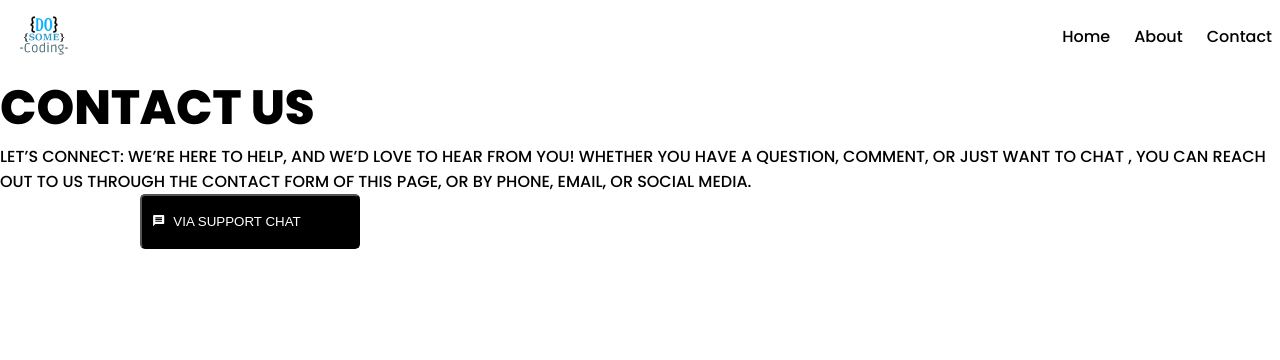
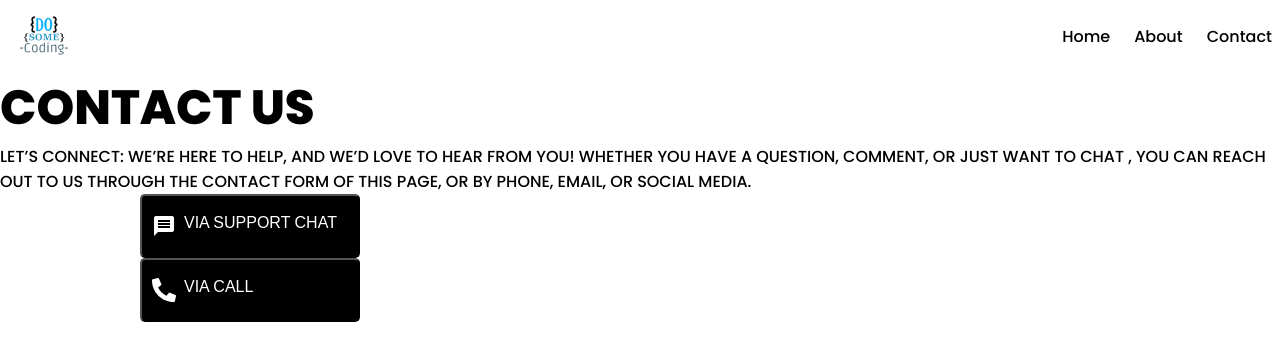
Before and after one commit to Ukashashere/ContactUS-page, a React (Vite) app in the folder contact-page/: page / in a window 1280 px wide. Shown: the top 360 px of the page. Built offline with nearby package versions, Linux system fonts and the light colour scheme.

Commit message:
commit 7

```diff
--- a/contact-page/src/components/Button/Button.jsx
+++ b/contact-page/src/components/Button/Button.jsx
@@ -1,11 +1,11 @@
 import styles from './Button.module.css'
 import { MdMessage } from "react-icons/md";
 
-const Button = () => {
+const Button = (props) => {
   return (
     <button className={styles.primary_btn}>
-        <MdMessage />
-        VIA SUPPORT CHAT
+      {props.icon}
+      {props.text}
     </button>
   );
 };
--- a/contact-page/src/components/Button/Button.module.css
+++ b/contact-page/src/components/Button/Button.module.css
@@ -7,5 +7,6 @@
     display: flex;
     align-items: centre; /*to fix items at the centre*/
     gap: 8px; /*gap between elements*/
-    justify-content: centre; /*fix items at centre forcefully*/
+    font-size: 16px;
+    justify-content: centre;
 }
--- a/contact-page/src/components/ContactForm/ContactForm.jsx
+++ b/contact-page/src/components/ContactForm/ContactForm.jsx
@@ -1,16 +1,18 @@
 import Button from '../Button/Button'
 import styles from './ContactForm.module.css'
-
+import { MdMessage } from "react-icons/md";
+import { FaPhoneAlt } from "react-icons/fa";
 
 const ContactForm = () => {
   return (
     <section className={styles.container}>
         <div className={styles.contact_form}>
-            <Button />
+          <Button text="VIA SUPPORT CHAT" icon={<MdMessage fontSize="24px" />} />
+          <Button text="VIA CALL" icon={<FaPhoneAlt fontSize="24px" />} />
         </div>
         <div className={styles.contact_image}></div>
     </section>
-  )
-}
+  );
+};
 
 export default ContactForm
```
